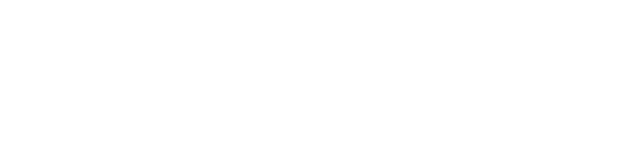
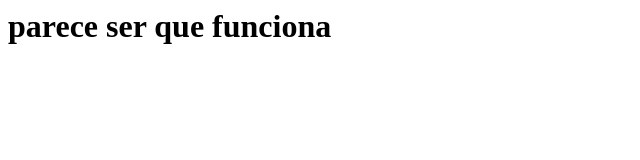
Before and after one commit to AlvaroRadajczykProjects/Locproject, a plain HTML site: page page.html in a window 1280 px wide. Shown: the whole page, without its empty margins (0-640 px from the left). Drawn offline with Linux system fonts and the light colour scheme.

Commit message:
Update page.html

```diff
--- a/page.html
+++ b/page.html
@@ -6,6 +6,10 @@
 
     </head>
 
-    <body></body>
+    <body>
+
+        <h1>parece ser que funciona</h1>
+
+    </body>
 
 </html>
```
